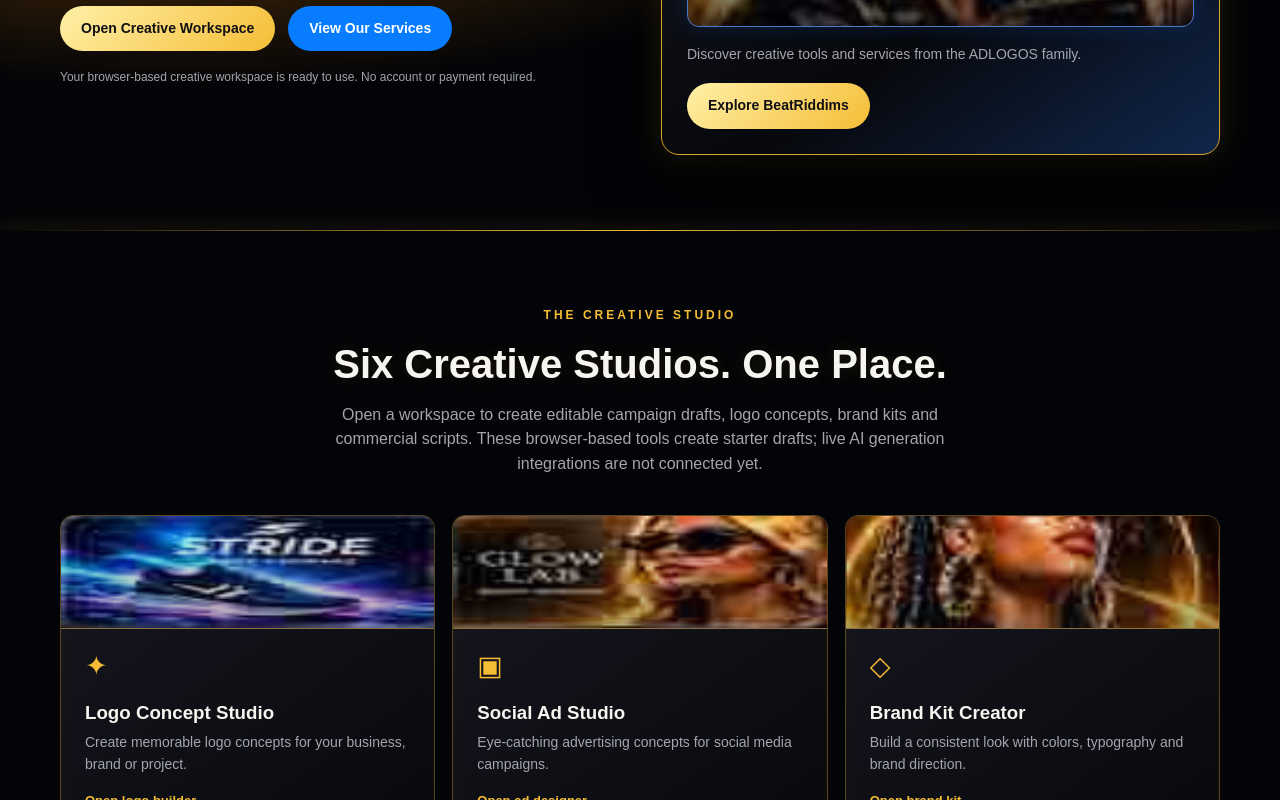
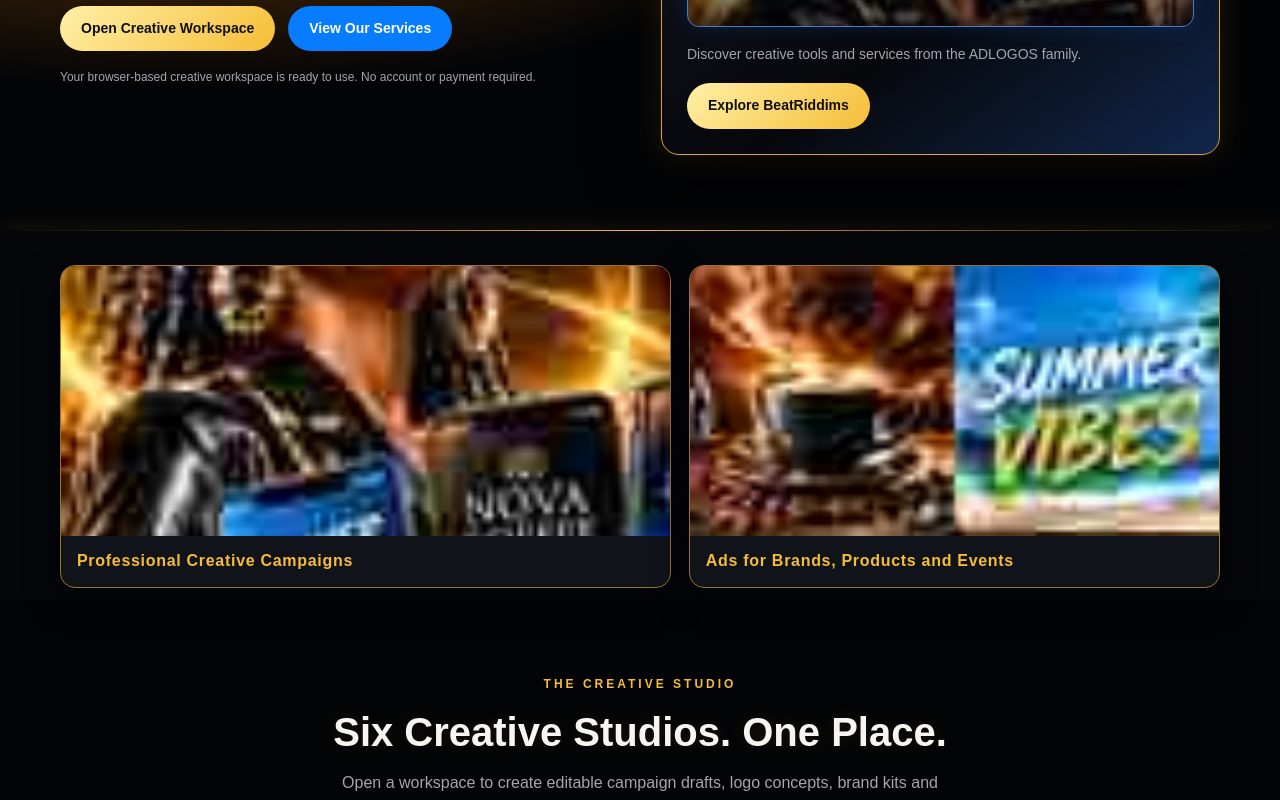
Before and after one commit to dterminette9-wq/adlogos, a plain HTML site: page index.html in a window 1280 px wide. Shown: the part 548-1348 px from the top of the page. Drawn offline with Linux system fonts and the light colour scheme.

Commit message:
Show advertising photo gallery on ADLOGOS homepage

```diff
--- a/index.html
+++ b/index.html
@@ -139,6 +139,14 @@ footer{border-top:1px solid #25262c;padding:27px 0;color:var(--muted);font-size:
  .phone-screen h3{font-size:20px}
  .contact{padding:28px 18px}
 }
+
+.frontpage-gallery{padding:34px 0 12px;background:#05060a}
+.frontpage-gallery-grid{display:grid;grid-template-columns:1.15fr 1fr;gap:18px}
+.frontpage-gallery figure{margin:0;position:relative;overflow:hidden;border:1px solid #9a742c;border-radius:15px;background:#11131a;box-shadow:0 12px 34px #0009}
+.frontpage-gallery img{display:block;width:100%;height:270px;object-fit:cover}
+.frontpage-gallery figcaption{padding:13px 16px;color:#f5bd35;font-weight:800;letter-spacing:.7px}
+@media(max-width:650px){.frontpage-gallery-grid{grid-template-columns:1fr}.frontpage-gallery img{height:220px}}
+
 </style>
 </head>
 <body>
@@ -178,6 +186,13 @@ footer{border-top:1px solid #25262c;padding:27px 0;color:var(--muted);font-size:
    <p style="margin-top:17px">Discover creative tools and services from the ADLOGOS family.</p>
    <a class="btn" href="https://beatriddims.com" target="_blank" rel="noopener">Explore BeatRiddims</a>
   </div>
+ </div>
+</section>
+
+<section class="frontpage-gallery" aria-label="ADLOGOS advertising examples">
+ <div class="container frontpage-gallery-grid">
+  <figure><img src="assets/presenter.jpg" alt="Realistic ADLOGOS advertising studio campaign artwork"><figcaption>Professional Creative Campaigns</figcaption></figure>
+  <figure><img src="assets/campaigns.jpg" alt="Four sample advertising campaign designs"><figcaption>Ads for Brands, Products and Events</figcaption></figure>
  </div>
 </section>
 
```
